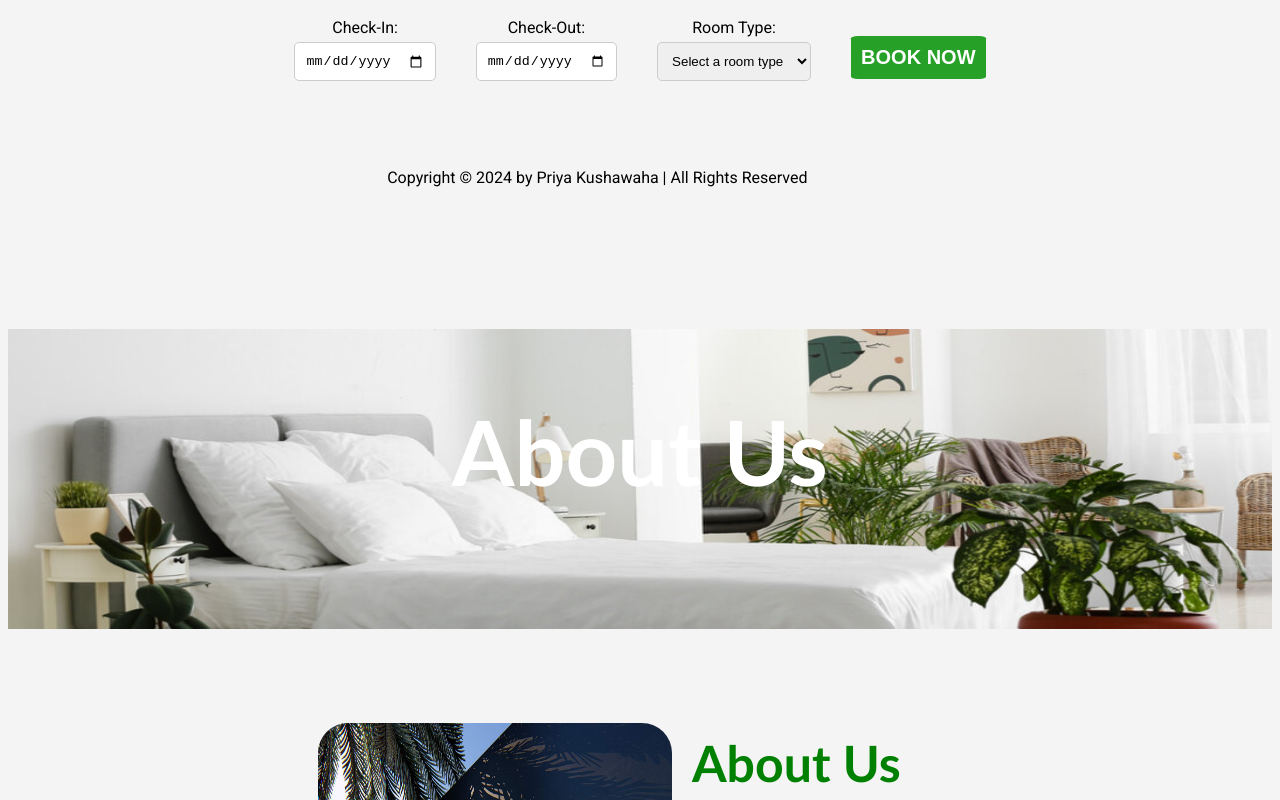
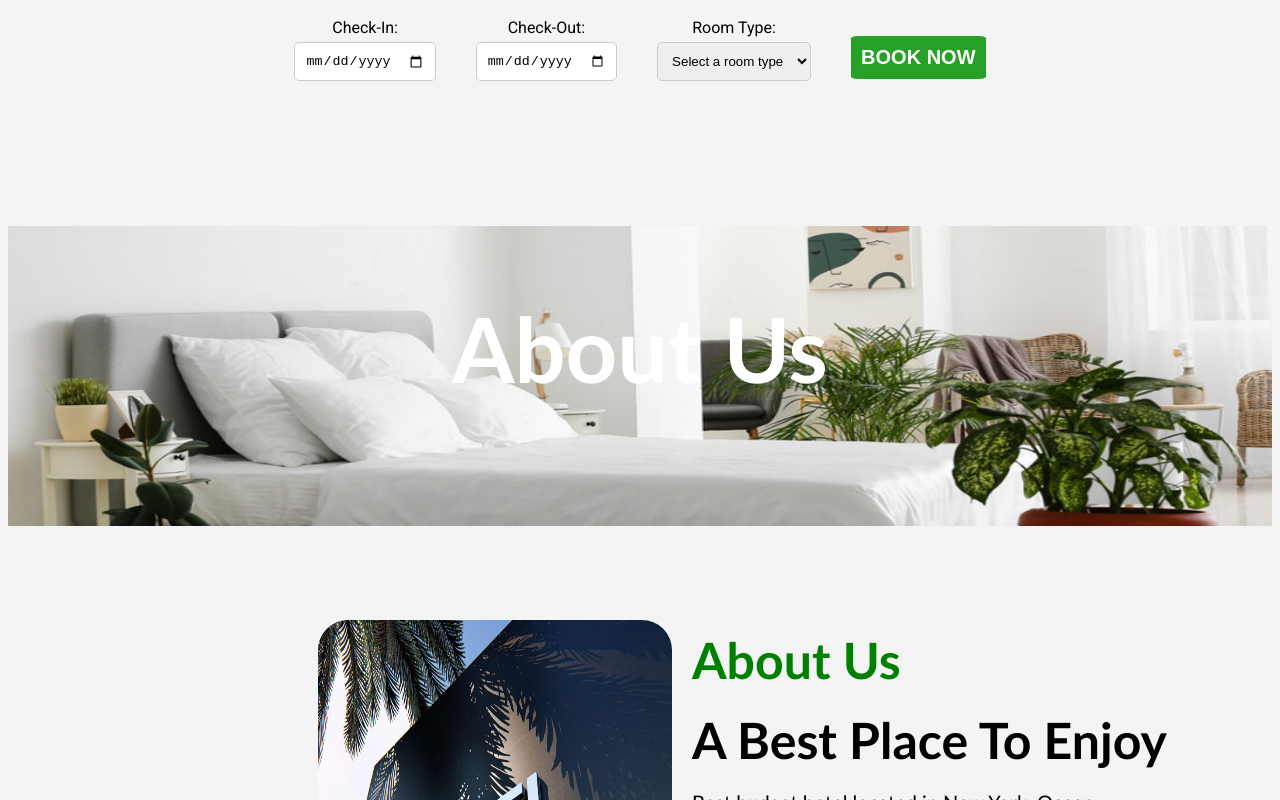
Before and after one commit to Kushpriya/Hotel-Website, a React (Vite) app: page / in a window 1280 px wide. Shown: the part 1060-1860 px from the top of the page. Built offline with nearby package versions, Linux system fonts and the light colour scheme.

Commit message:
fronted part updated

```diff
--- a/src/assets/css/nav.css
+++ b/src/assets/css/nav.css
@@ -154,11 +154,3 @@ body {
   .booking-form .btn:hover{
     background-color: darkgreen;
   }
-
-
-.footer{
-  display: flex;
-  justify-content: space-between;
-  align-items: center;
-  padding: 1rem 30%;
-}
--- a/src/components/Contact.jsx
+++ b/src/components/Contact.jsx
@@ -44,7 +44,7 @@ const Contact = () => {
             </div>
             <div className="info-text">
               <h4>Location</h4>
-              <p>D-113, International Trade Center, Majura Gate, Surat, Gujarat 395002</p>
+              <p>123 Fifth Avenue, New York, NY 10001, USA</p>
             </div>
           </div>
         </div>
--- a/src/components/Nav.jsx
+++ b/src/components/Nav.jsx
@@ -72,11 +72,6 @@ function Nav() {
                     </div>
                 </main>
             </div>
-            <footer className="footer">
-                <div className="footer-text">
-                    <p>Copyright &copy; 2024 by Priya Kushawaha | All Rights Reserved</p>
-                </div>
-            </footer>
         </div>
     );
 }
```
